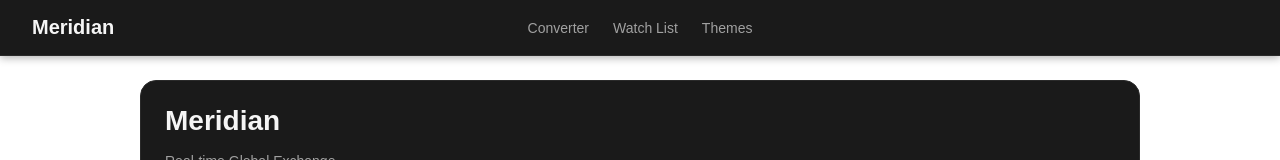
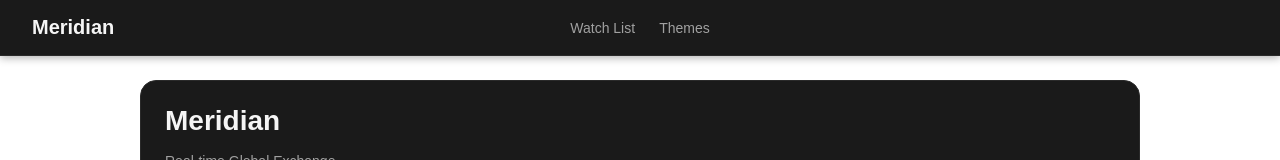
Before and after one commit to AbeerRashid/meridian, a Next.js app: page / in a window 1280 px wide. Shown: the top 160 px of the page. Built offline with nearby package versions, Linux system fonts and the light colour scheme; no server answers.

Commit message:
Remove Converter link from NavBar: streamline navigation options

```diff
--- a/src/components/NavBar.js
+++ b/src/components/NavBar.js
@@ -15,9 +15,6 @@ export default function NavBar() {
         </Link>
       )}
       <div className={styles.links}>
-        <Link href='/' className={pathname === '/' ? styles.active : ''}>
-          Converter
-        </Link>
         <Link href='/watchlist' className={pathname === '/watchlist' ? styles.active : ''}>
           Watch List
         </Link>
```
